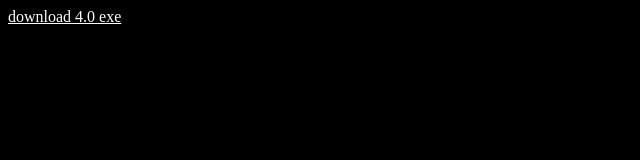
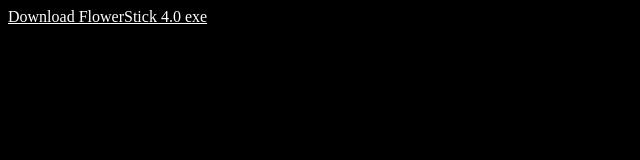
Before and after one commit to SioNisti/FlowerStickV4, a plain HTML site: page index.html in a window 1280 px wide. Shown: the whole page, without its empty margins (0-640 px from the left). Drawn offline with Linux system fonts and the light colour scheme.

```diff
--- a/index.html
+++ b/index.html
@@ -12,7 +12,9 @@
 }
 </style>
 <body>
-<a href="https://drive.google.com/open?id=1gFXM1SKsOIuY8wqZQXoPNKBV6v_u1DWi">download 4.0 exe</a>
+
+<div class=center>
+<a href="https://drive.google.com/folderview?id=1gFXM1SKsOIuY8wqZQXoPNKBV6v_u1DWi">Download FlowerStick 4.0 exe</a>
 
 
  </body>
```
